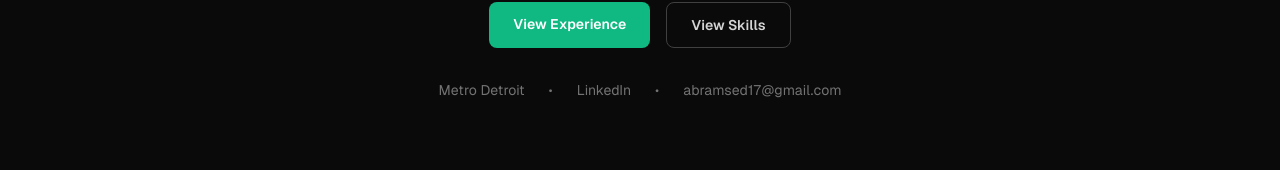
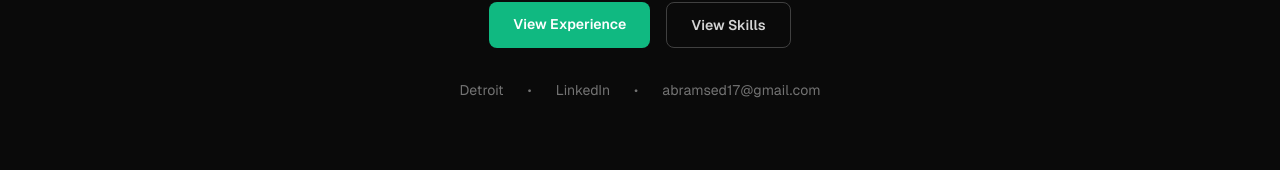
Before and after one commit to abramsed/edward-abrams-portfolio, a Next.js app: page / in a window 1280 px wide. Shown: the part 427-597 px from the top of the page. Built offline with nearby package versions, Linux system fonts and the light colour scheme.

Commit message:
change location to Detroit

```diff
--- a/src/data/resume.ts
+++ b/src/data/resume.ts
@@ -1,7 +1,7 @@
 export const personalInfo = {
   name: "Edward D. Abrams",
   title: "Software Developer III",
-  location: "Metro Detroit",
+  location: "Detroit",
   email: "abramsed17@gmail.com",
   linkedin: "https://linkedin.com/in/edward-abrams-05873299",
   summary:
```
